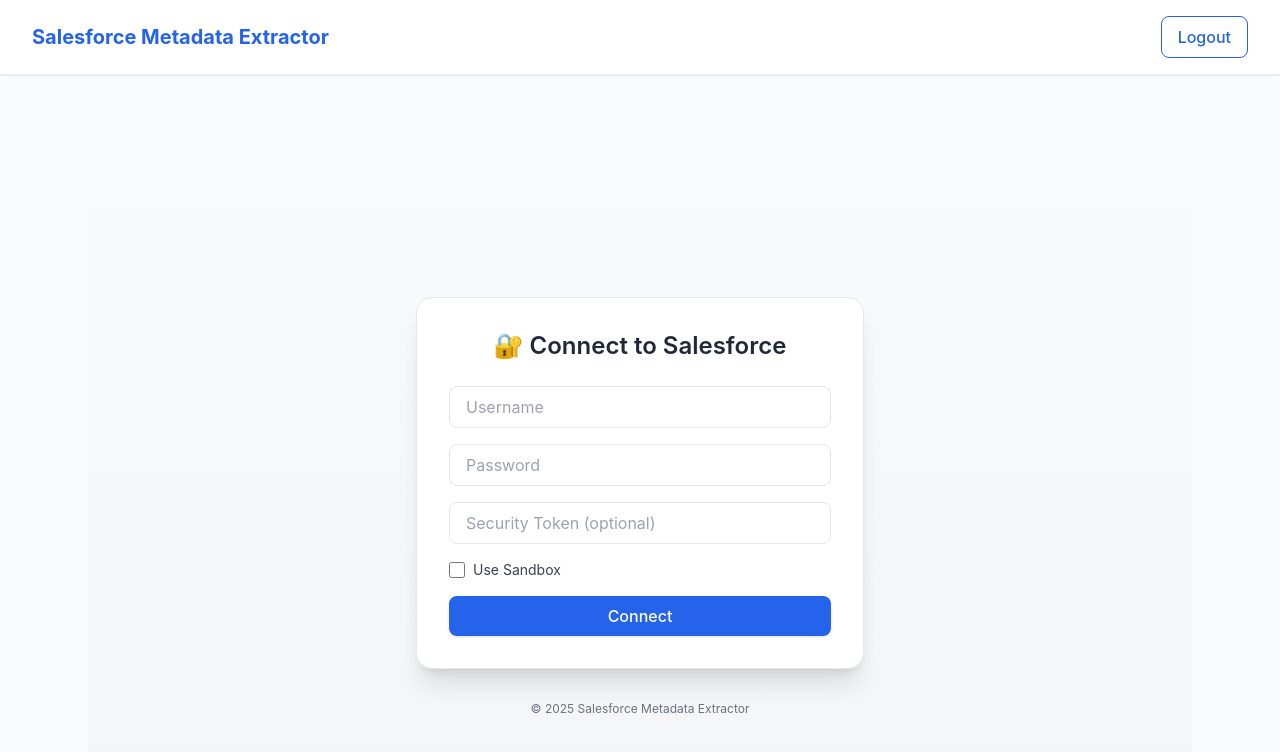
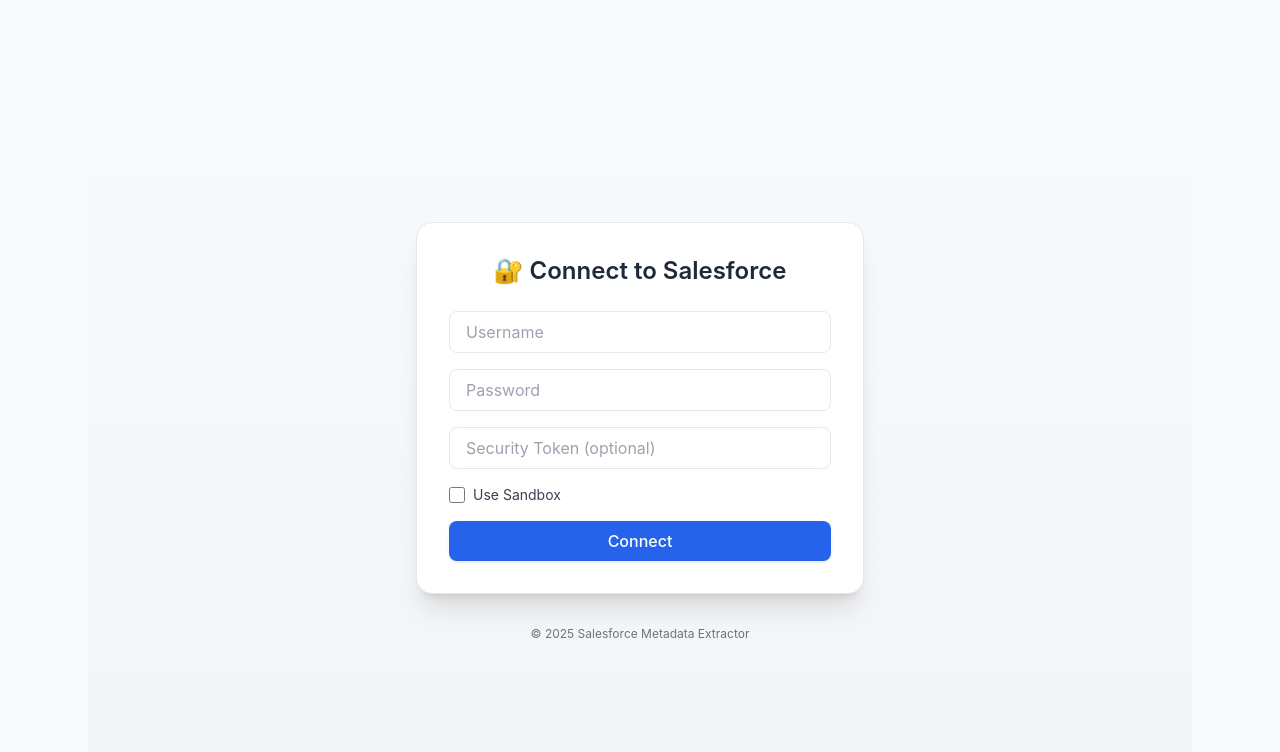
Before and after one commit to Devil-1412/salesforce-fields-metadata-extracter, a Next.js app: page / in a window 1280 px wide. Shown: the top 752 px of the page. Built offline with nearby package versions, Linux system fonts and the light colour scheme.

Commit message:
Update layout.js

```diff
--- a/app/layout.js
+++ b/app/layout.js
@@ -1,4 +1,6 @@
+// layout.js
 import './globals.css';
+import { usePathname } from 'next/navigation';
 
 export const metadata = {
   title: 'Salesforce Metadata Extractor',
@@ -6,13 +8,18 @@ export const metadata = {
 };
 
 export default function RootLayout({ children }) {
+  const pathname = usePathname();
+  const showHeader = pathname !== '/';
+
   return (
     <html lang="en">
       <body>
-        <header className="navbar">
-          <h1 className="text-xl font-bold text-primary">Salesforce Metadata Extractor</h1>
-          <a href="/" className="btn btn-secondary">Logout</a>
-        </header>
+        {showHeader && (
+          <header className="navbar">
+            <h1 className="text-xl font-bold text-primary">Salesforce Metadata Extractor</h1>
+            <a href="/" className="btn btn-secondary">Logout</a>
+          </header>
+        )}
         <main className="container">{children}</main>
       </body>
     </html>
```
